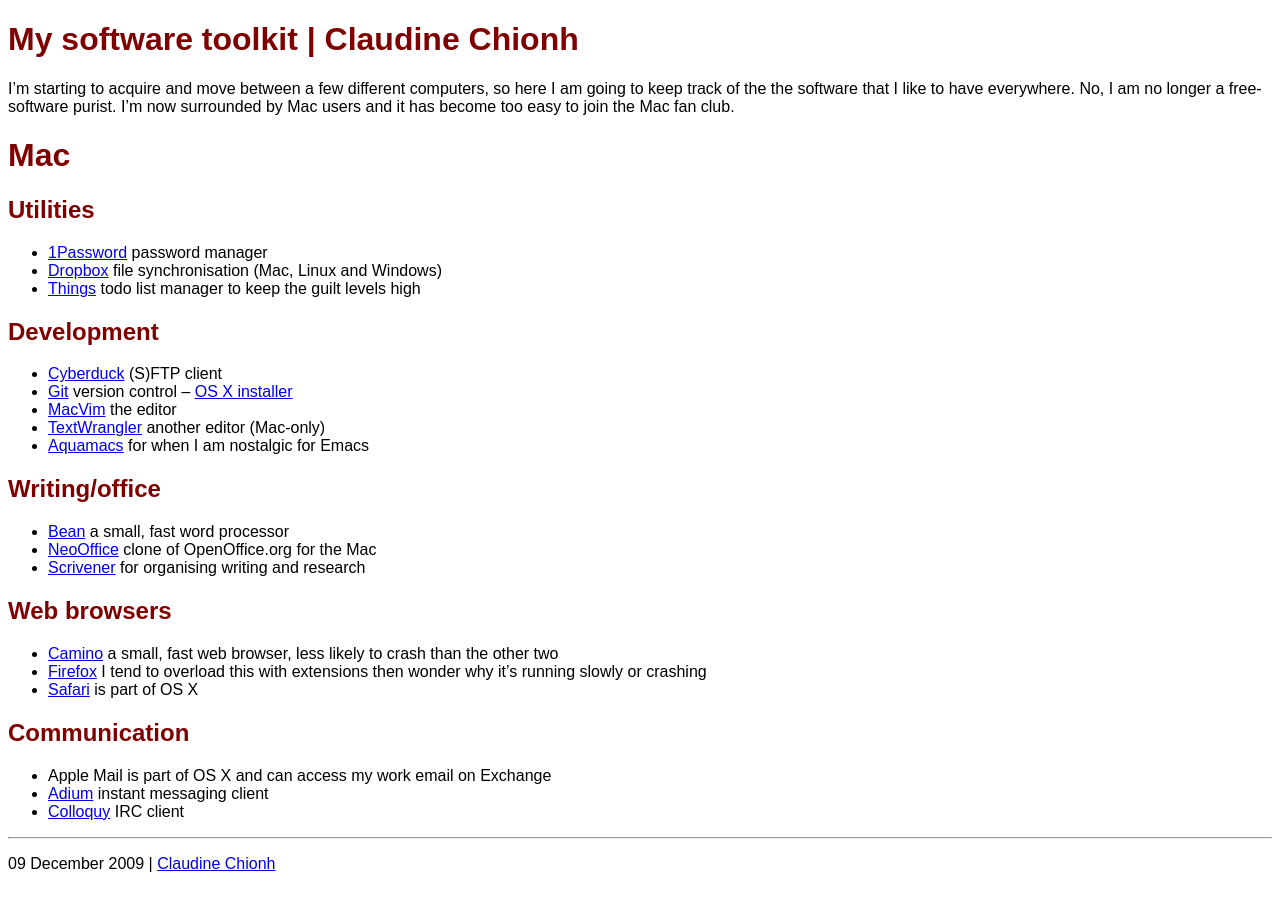
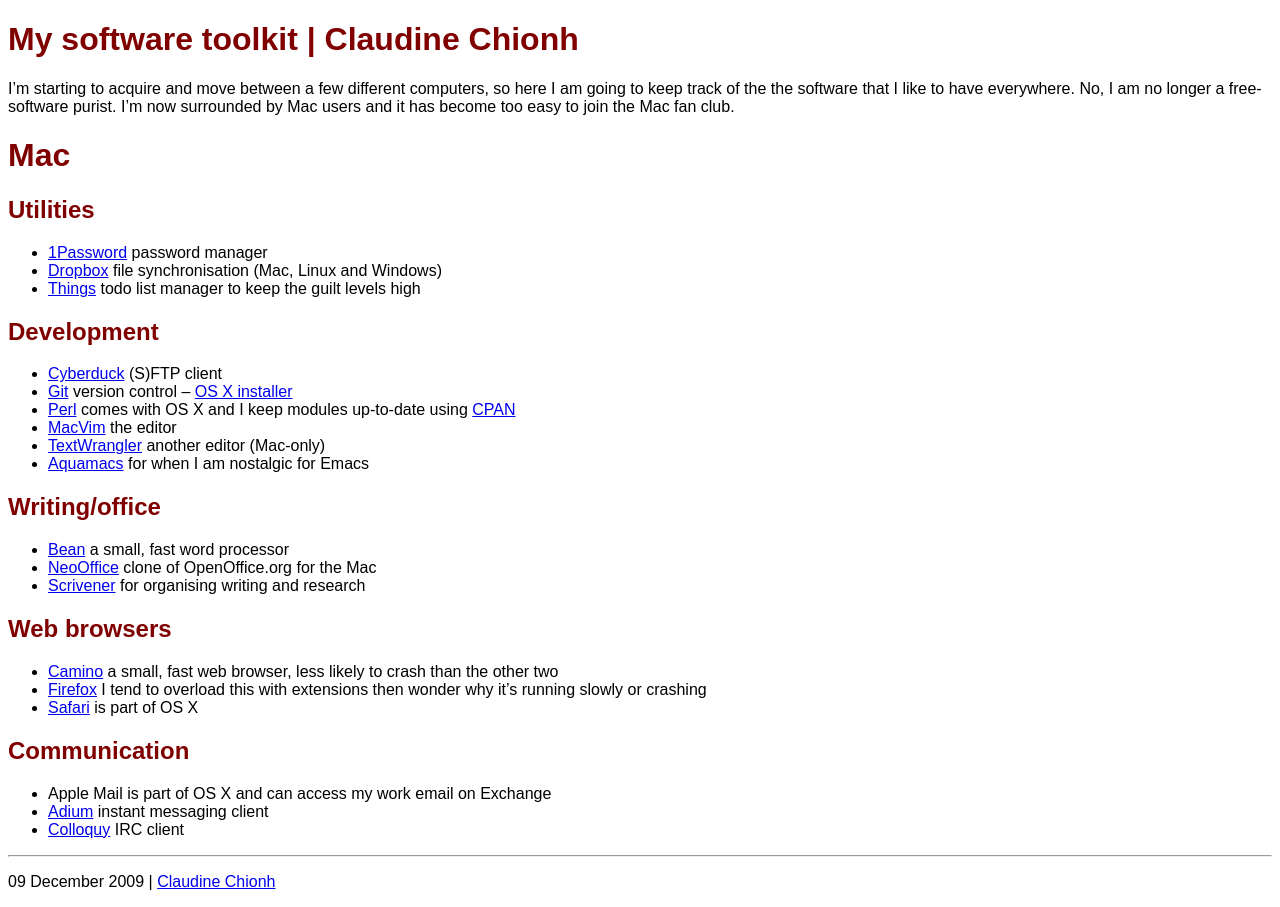
Before and after one commit to claudinec/claudinec.github.io, a Jekyll site: the page built from tools.markdown, in a window 1280 px wide. Built offline with Jekyll 4.4.1, drawn with Linux system fonts in a browser that asks for light colours.

Commit message:
perl and cpan

```diff
--- a/tools.markdown
+++ b/tools.markdown
@@ -17,6 +17,7 @@
 
 * [Cyberduck](http://cyberduck.ch/) (S)FTP client
 * [Git](http://git-scm.com/) version control -- [OS X installer](http://code.google.com/p/git-osx-installer/)
+* [Perl](http://www.perl.org/) comes with OS X and I keep modules up-to-date using [CPAN](http://www.cpan.org/)
 * [MacVim](http://code.google.com/p/macvim/) the editor
 * [TextWrangler](http://www.barebones.com/products/textwrangler/) another editor (Mac-only)
 * [Aquamacs](http://aquamacs.org/) for when I am nostalgic for Emacs
```
